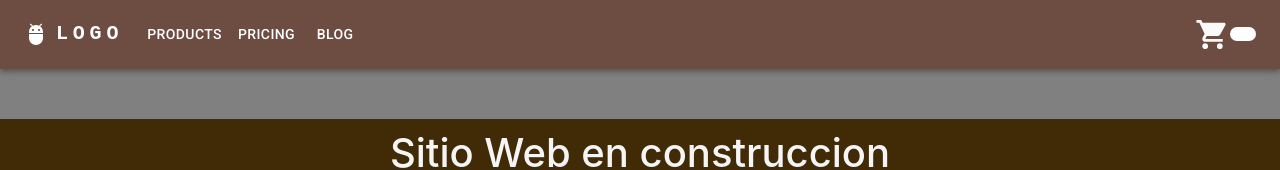
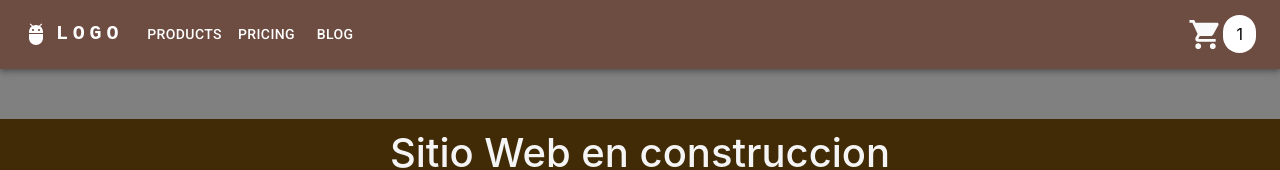
Before and after one commit to kevod1997/ReactJS-e-commerce, a React (Create React App) app: page / in a window 1280 px wide. Shown: the top 170 px of the page. Built offline with nearby package versions, Linux system fonts and the light colour scheme.

Commit message:
Agregamos el counter en la NavBar

```diff
--- a/src/App.js
+++ b/src/App.js
@@ -1,5 +1,5 @@
 /* eslint-disable react/react-in-jsx-scope */
-
+import React, { useState } from "react";
 import { ThemeProvider } from "@mui/material";
 import ItemCount from "./components/ItemCount";
 import ItemListContainer from "./components/ItemListContainer";
@@ -9,11 +9,12 @@ import theme from "./MuiTheme";
 
 function App() {
   const saludo = "Sitio Web en construccion";
+  const [contador, setContador] = useState(1);
   return (
     <ThemeProvider theme={theme}>
-      <NavBar />
+      <NavBar contador = {contador} />
       <ItemListContainer saludo={saludo} />
-      <ItemCount stock={5} initial={1} />
+      <ItemCount stock={5} setContador= {setContador} contador= {contador}/>
       {/*
        <Formularios/>
       <Promesas/>
--- a/src/components/ItemCount.jsx
+++ b/src/components/ItemCount.jsx
@@ -1,10 +1,9 @@
 /* eslint-disable react/prop-types */
 
-import React, { useState } from "react";
+import React from "react";
 import Counter from "./Counter";
 
-function ItemCount({ stock, initial }) {
-  const [contador, setContador] = useState(initial);
+function ItemCount({ stock, setContador, contador }) {
   const sumar = () => {
     if (contador < stock) {
       setContador(contador + 1);
@@ -17,13 +16,20 @@ function ItemCount({ stock, initial }) {
     }
   };
   const onAdd = () => {
+    // cont === 0
+    //   ? alert("No compraste caramelos")
+    //   : cont === 1
+    //   ? alert("Compraste " + cont + " caramelo")
+    //   : alert("Compraste " + cont + " caramelos");
+    // Son equivalentes
     if (contador === 0) {
-        alert("No compraste caramelos")
-        return
+      alert("No compraste caramelos");
+      return;
+    } else if (contador === 1) {
+      alert("Compraste " + contador + " caramelo");
+    } else {
+      alert("Compraste " + contador + " caramelos");
     }
-    contador === 1
-      ? alert("Compraste " + contador + " caramelo")
-      : alert("Compraste " + contador + " caramelos");
   };
   return (
     <div className="itemCount">
--- a/src/components/NavBar.jsx
+++ b/src/components/NavBar.jsx
@@ -1,4 +1,6 @@
 /* eslint-disable no-unused-vars */
+/* eslint-disable react/prop-types */
+
 import * as React from "react";
 import AppBar from "@mui/material/AppBar";
 import Box from "@mui/material/Box";
@@ -19,7 +21,7 @@ import Counter from "./Counter"
 const pages = ["Products", "Pricing", "Blog"];
 const settings = ["Profile", "Account", "Dashboard", "Logout"];
 
-const NavBar = () => {
+const NavBar = ({contador}) => {
   const [anchorElNav, setAnchorElNav] = React.useState(null);
   const [anchorElUser, setAnchorElUser] = React.useState(null);
 
@@ -128,7 +130,7 @@ const NavBar = () => {
             ))}
           </Box>
           <CartWidget/>
-          <Counter/>
+          <Counter contador={contador}/>
         </Toolbar>
       </Container>
     </AppBar>
```
